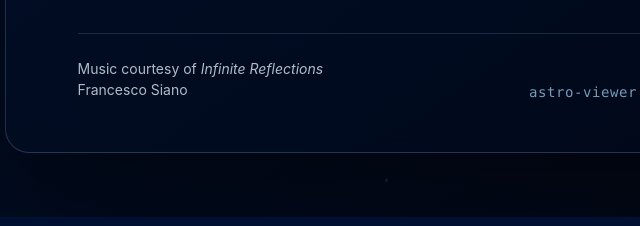
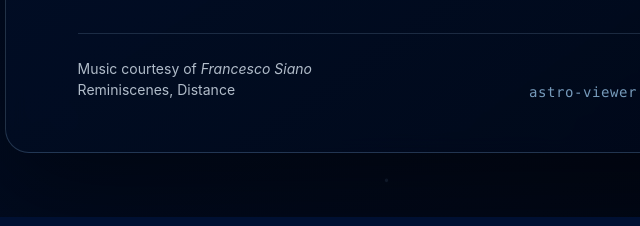
Before and after one commit to fab77/astro-viewer-demos, a website: page src/demos/a00-astronomy-showcase/credits2.html in a window 1280 px wide. Shown: the part 583-809 px from the top of the page, 85-725 px from the left. Drawn offline with Linux system fonts and the light colour scheme.

Commit message:
credits pages

```diff
--- a/src/demos/a00-astronomy-showcase/credits2.html
+++ b/src/demos/a00-astronomy-showcase/credits2.html
@@ -257,8 +257,8 @@
 
       <footer>
         <div class="music">
-          Music courtesy of <i>Infinite Reflections</i><br />
-          Francesco Siano
+          Music courtesy of <i>Francesco Siano</i><br />
+          Reminiscenes, Distance
         </div>
         <div class="brand">astro-viewer · astrospatial-services · astrospatial-core</div>
       </footer>
```
Also changed, not shown: src/demos/e00-earth-showcase/credits.html (+2 -1 lines).
